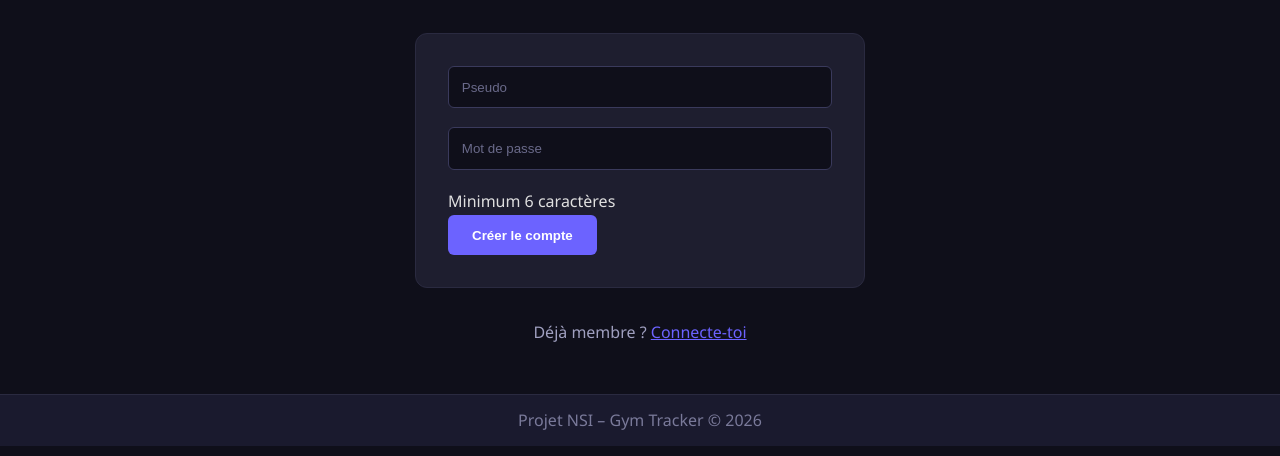
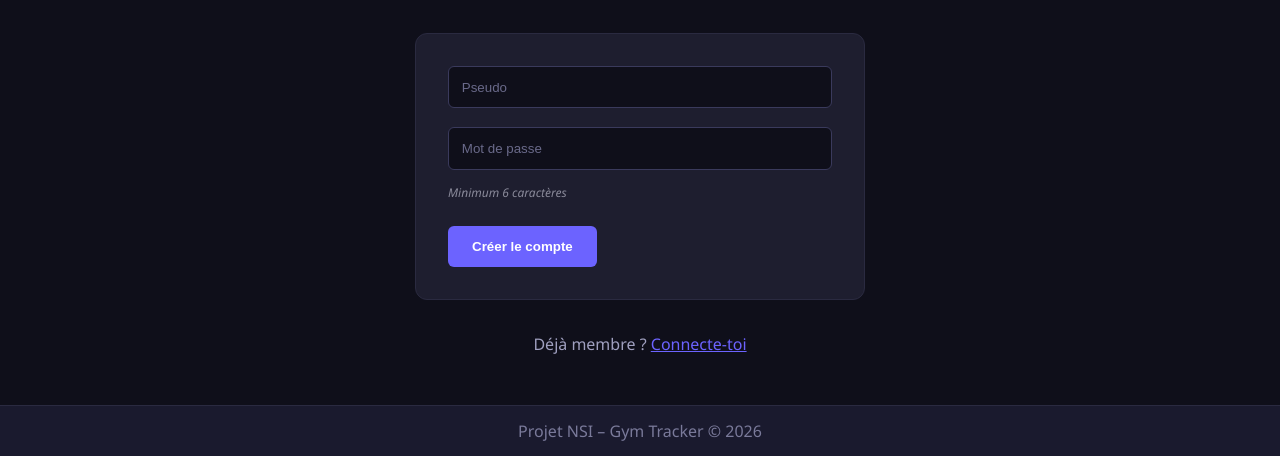
Before and after one commit to reibelbenjamin6-dev/projetNSI-gym, a Flask app: page /register in a window 1280 px wide. Shown: the part 167-623 px from the top of the page. Run offline with Flask 3, Linux system fonts and the light colour scheme.

Commit message:
Update style.css

```diff
--- a/static/css/style.css
+++ b/static/css/style.css
@@ -228,3 +228,12 @@ footer {
 .switch-link a {
     color: #6c63ff;
 }
+
+/* ====== MESSAGE DISCRET MOT DE PASSE ====== */
+.password-hint {
+    font-size: 0.75rem;
+    color: #8a8a9a;
+    margin-top: -0.4rem;
+    margin-bottom: 1.5rem;
+    font-style: italic;
+}
```
